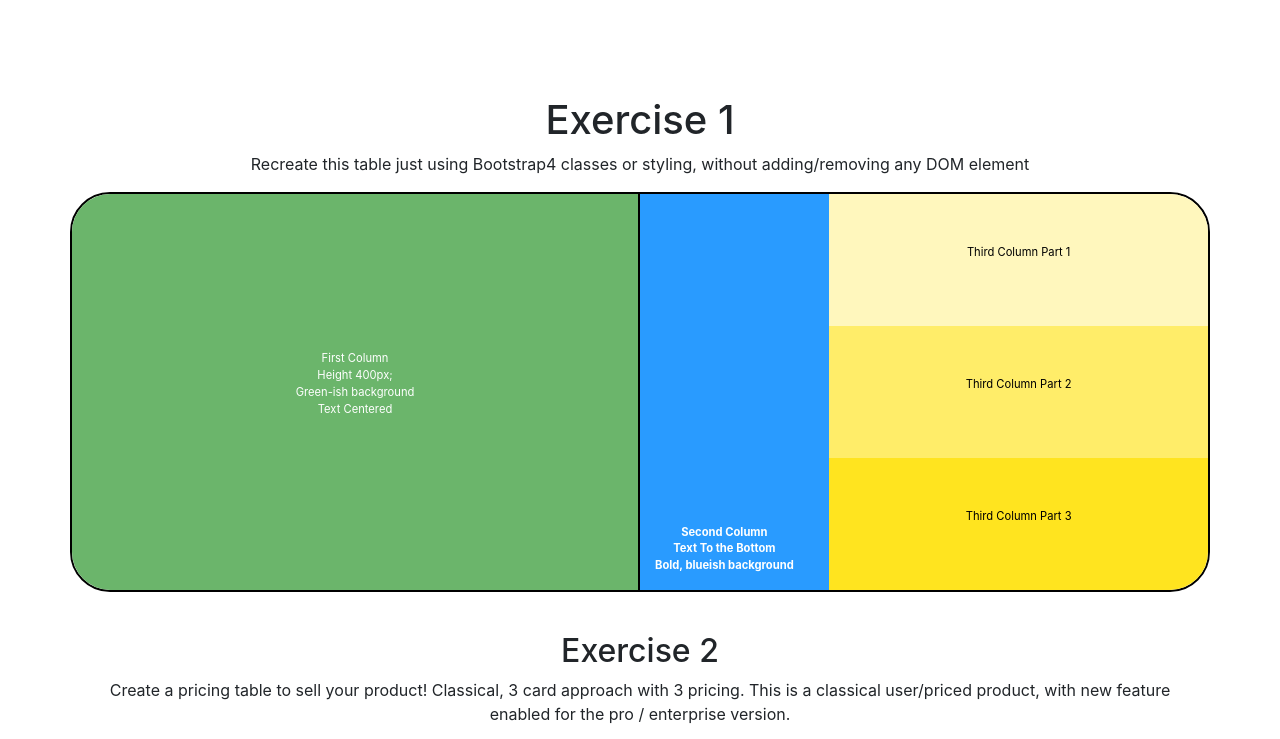
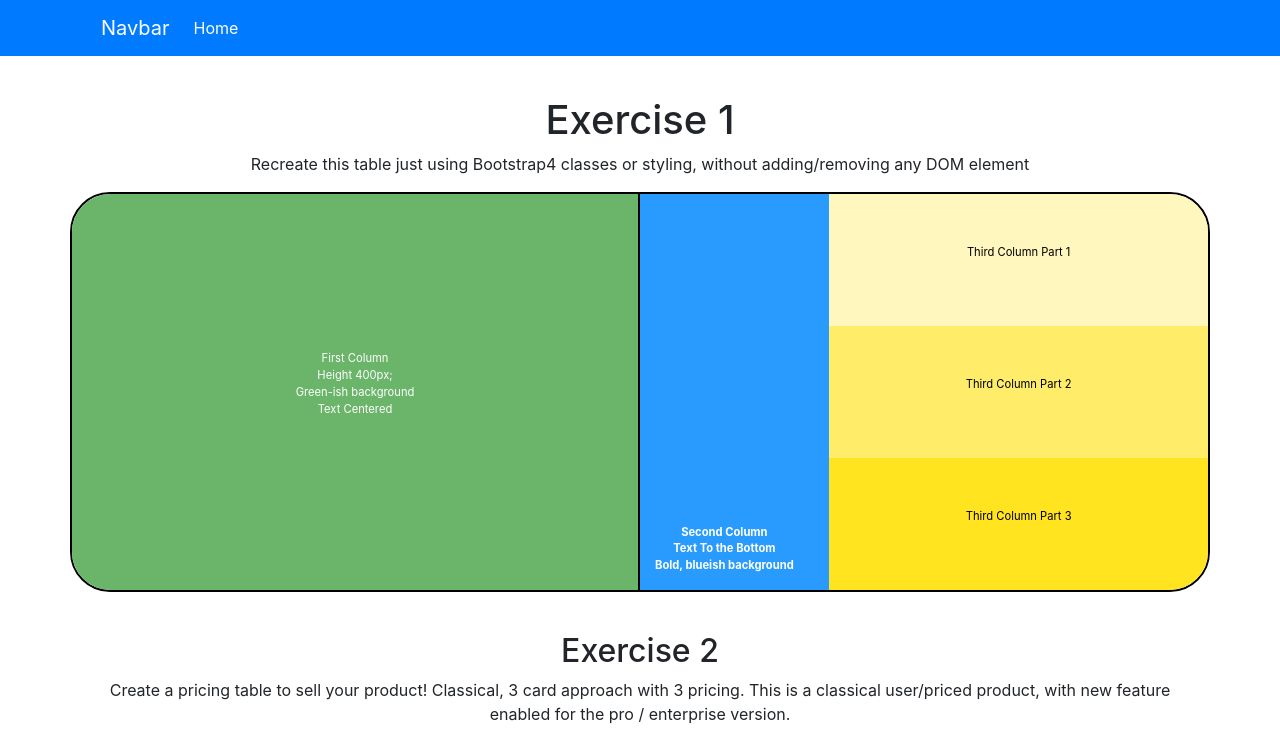
Before and after one commit to Reniejr/Homeworks-M2, a plain HTML site: page M2-D8/index.html in a window 1280 px wide. Shown: the top 739 px of the page. Drawn offline with nearby package versions, Linux system fonts and the light colour scheme.

Commit message:
Update index.css

```diff
--- a/M2-D8/index.css
+++ b/M2-D8/index.css
@@ -11,7 +11,7 @@ main{
 
 /* HEADER-------------------------------------------------------------------------------------------------------- */
 
-header:nth-of-type{
+header{
     background-color: #007bff;
 }
 
```
